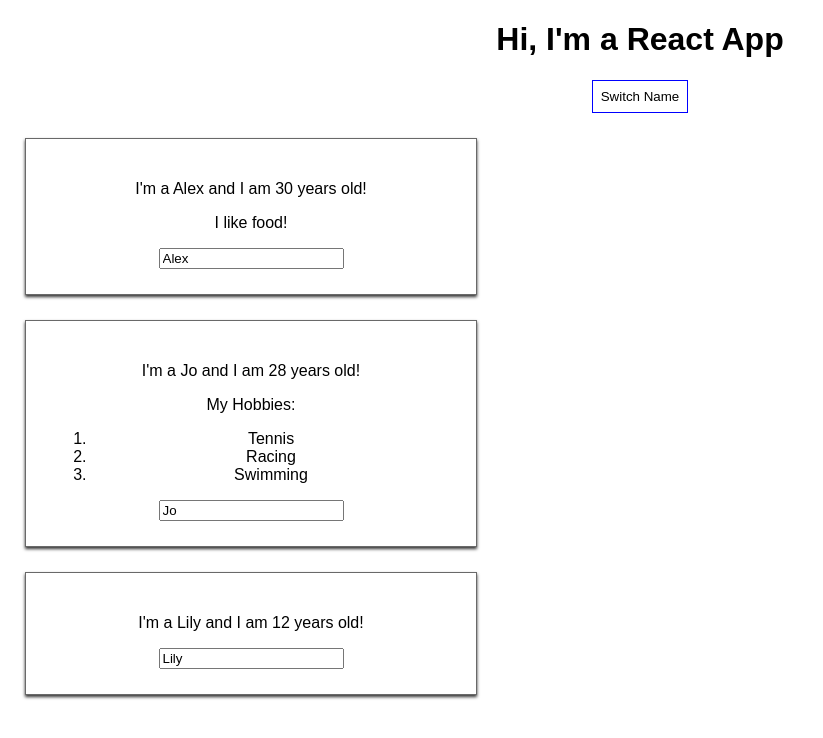
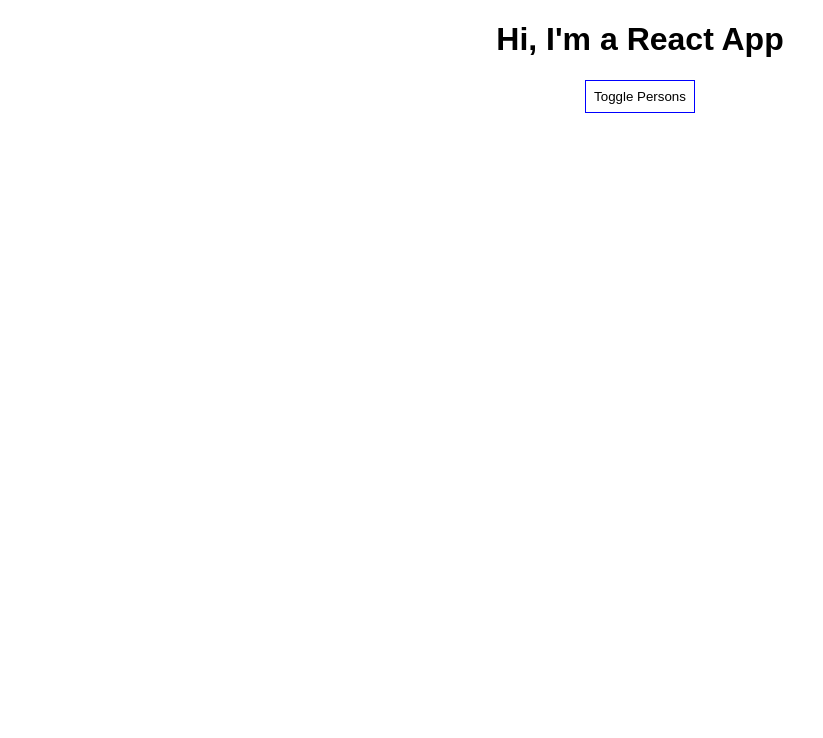
Before and after one commit to AxTrinhadad/React-Complete-Guide, a React (Create React App) app: page / in a window 1280 px wide. Shown: the top 738 px of the page, without its empty margins (0-823 px from the left). Built offline with nearby package versions, Linux system fonts and the light colour scheme.

Commit message:
Dynamic List and handling

```diff
--- a/src/App.js
+++ b/src/App.js
@@ -6,26 +6,41 @@
 class App extends Component {
   state = {
     persons: [
-      { name: 'Alex', age: 30 },
-      { name: 'Jo', age: 28 },
-      { name: 'Lily', age : 12 }
-    ]
+      { id: 1, name: 'Alex', age: 30 },
+      { id: 2, name: 'Jo', age: 28 },
+      { id: 3, name: 'Lily', age : 12 }
+    ],
+    showPersons: false
   }
 
-  switchNameHandler = (newName) => {
-    this.setState({persons: [
-      { name: newName, age: 30 },
-      { name: 'Jo', age: 28 },
-      { name: 'Lily', age : 10 }
-    ]});
+  nameChangedHandler = (event, id) => {
+
+    const personIndex = this.state.persons.findIndex(p => {
+      return p.id === id;
+    });
+
+    const person = {
+      ...this.state.persons[personIndex]
+    };
+
+    person.name = event.target.value;
+
+    const persons = [...this.state.persons];
+    persons[personIndex] = person;
+
+    this.setState({persons: persons});
   }
 
-  nameChangedHandler = (event) => {
-    this.setState({persons: [
-      { name: 'Alex', age: 30 },
-      { name: event.target.value, age: 28 },
-      { name: 'Lily', age : 12 }
-    ]});
+  togglePersonsHandler = () => {
+    const doesShow = this.state.showPersons;
+    this.setState({showPersons: !doesShow});
+  }
+
+  deletePersonHandler = (personIndex) => {
+    //const persons = this.state.persons.slice();
+    const persons = [...this.state.persons];
+    persons.splice(personIndex,1);
+    this.setState({persons: persons})
   }
 
   render() {
@@ -36,35 +51,39 @@
         cursor: 'pointer'
     };
 
+    let persons = null;
+
+    if (this.state.showPersons === true) {
+      persons = (
+        <div>
+          {this.state.persons.map((person, index) => {
+            return (
+            <Person
+              name={person.name}
+              age={person.age}
+              click={() => this.deletePersonHandler(index)}
+              changed={(event) => this.nameChangedHandler(event, person.id)}
+              key={person.id}
+              >
+            </Person>
+            )
+          })}
+
+          </div>
+      );
+    }
+
     return (
       <div className="App">
         <h1>Hi, I'm a React App</h1>
 
         <button
-          onClick={() => this.switchNameHandler('Alexander !!')}
-          style={buttonStyle}>Switch Name</button>
+          onClick={this.togglePersonsHandler}
+          style={buttonStyle}>Toggle Persons</button>
 
-        <Person
-          name={this.state.persons[0].name}
-          age={this.state.persons[0].age} >
-          <p>I like food!</p>
-        </Person>
-        <Person
-          name={this.state.persons[1].name}
-          age={this.state.persons[1].age}
-          click={this.switchNameHandler.bind(this, 'Alex!')}
-          changed={this.nameChangedHandler}
-          >
-          <p>My Hobbies:</p>
-          <ol>
-            <li>Tennis</li>
-            <li>Racing</li>
-            <li>Swimming</li>
-          </ol>
-        </Person>
-        <Person
-          name={this.state.persons[2].name}
-          age={this.state.persons[2].age} />
+        {persons}
+
+
       </div>
     );
 
--- a/src/Person/Person.scss
+++ b/src/Person/Person.scss
@@ -1,6 +1,6 @@
 .Person {
     width: 400px;
-    margin: 25px;
+    margin: 25px auto;
     border: 1px solid #696969;
     box-shadow: 0 2px 3px #333;
     padding: 25px;
```
Also changed, not shown: 1 other file (tests, documents, lock files or other folders).
